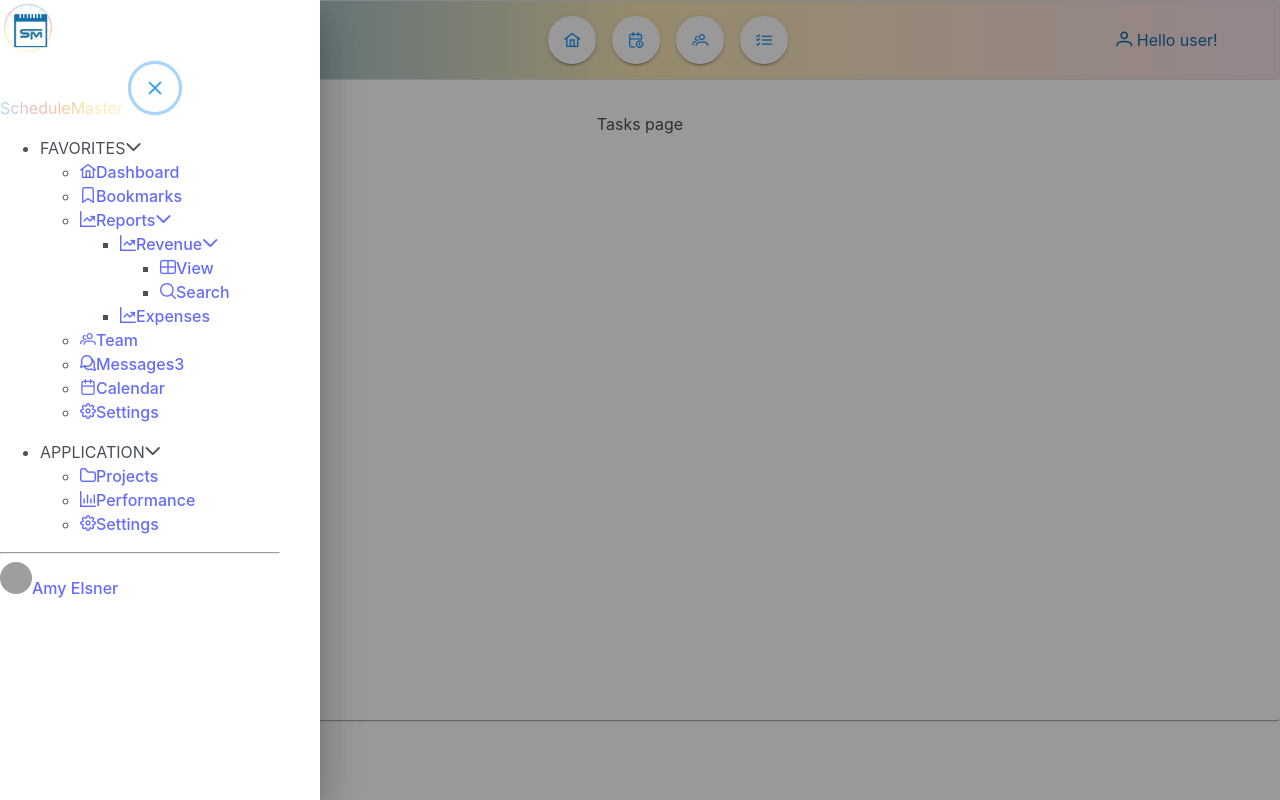
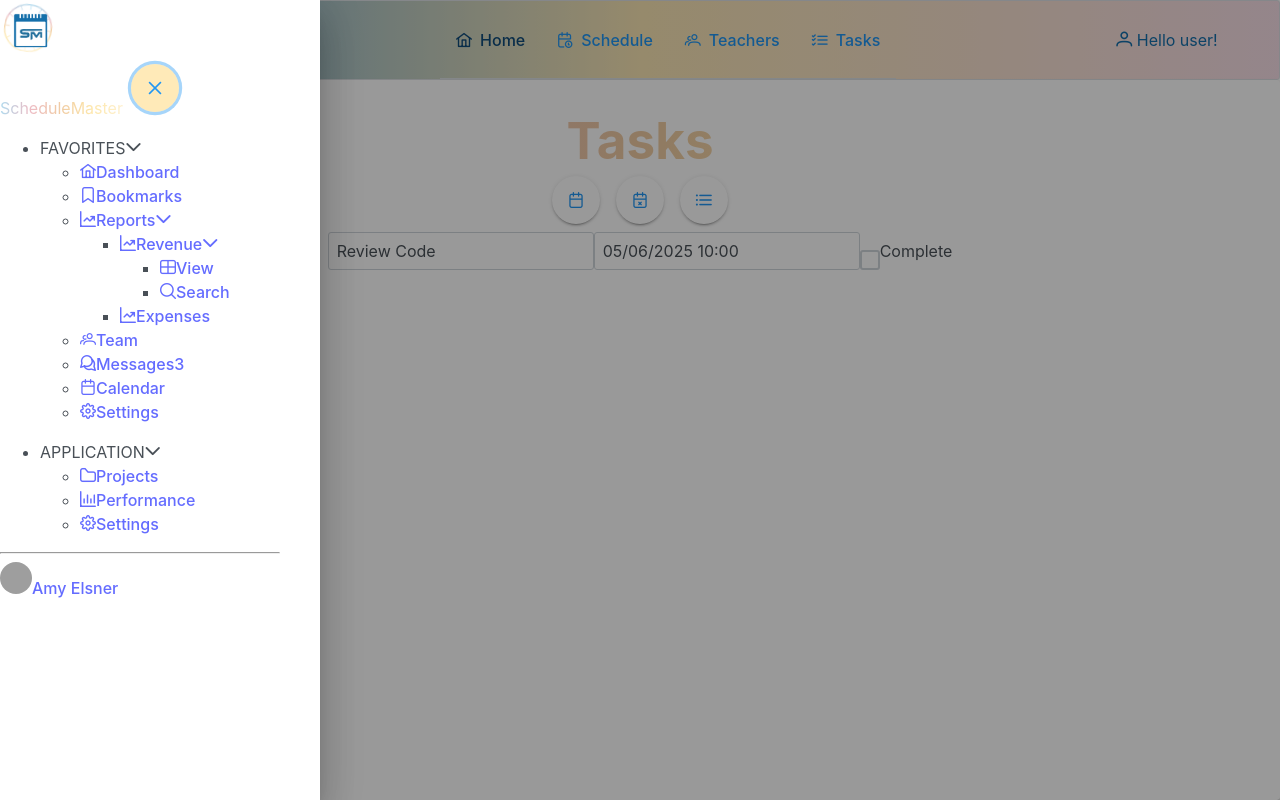
Before and after one commit to MONS-Designers/ScheduleMaster, a React (Vite) app in the folder ScheduleMasterClient/: page /tasks in a window 1280 px wide. Built offline with nearby package versions, Linux system fonts and the light colour scheme; grey boxes are pictures that could not be loaded.

Commit message:
Update tasks page and update menu style

```diff
--- a/ScheduleMasterClient/src/App.css
+++ b/ScheduleMasterClient/src/App.css
@@ -14,4 +14,9 @@
   -webkit-background-clip: text;
   -webkit-text-fill-color: transparent;
   transition: transform 0.3s ease;
+  margin: 0px;
 }
+
+button:focus, .focused-button{
+  background-color: #ffb50047;
+}
--- a/ScheduleMasterClient/src/components/Layout/Header.css
+++ b/ScheduleMasterClient/src/components/Layout/Header.css
@@ -15,3 +15,19 @@
     flex-wrap: nowrap;
     height: 10vh;
 }
+
+.p-tabmenu .p-tabmenu-nav .p-tabmenuitem.p-highlight .p-menuitem-link {
+    background: #ffffff00;
+    color: #104b7a;
+}
+
+.p-tabmenu .p-tabmenu-nav .p-tabmenuitem .p-menuitem-link {
+    background: #ffffff00;
+    color: #2196f3;
+    border: none;
+}
+
+.p-tabmenu .p-tabmenu-nav{
+    background: #ffffff00;
+    height: 10vh;
+}
--- a/ScheduleMasterClient/src/components/Layout/Header.tsx
+++ b/ScheduleMasterClient/src/components/Layout/Header.tsx
@@ -1,13 +1,23 @@
-
+import { useState } from 'react';
 import { Toolbar } from 'primereact/toolbar';
 import Logo from '../logoComponent/Logo';
 import { Button } from 'primereact/button';
 import '../../assets/styles/button.css';
 import './Header.css';
 import { useNavigate } from 'react-router-dom';
+import { TabMenu } from 'primereact/tabmenu';
 
 export default function Header() {
     const navigate = useNavigate();
+
+    const [activeIndex, setActiveIndex] = useState(0);
+
+    const menuItems = [
+        { label: 'Home', icon: 'pi pi-home', command: () => navigate('/') },
+        { label: 'Schedule', icon: 'pi pi-calendar-clock', command: () => navigate('/schedule') },
+        { label: 'Teachers', icon: 'pi pi-users', command: () => navigate('/teachers') },
+        { label: 'Tasks', icon: 'pi pi-list-check', command: () => navigate('/tasks') },
+    ];
 
     const startContent = (
         <div className='start-content'>
@@ -17,12 +27,15 @@ export default function Header() {
     );
 
     const centerContent = (
-        <div className="flex flex-wrap align-items-center">
-            <Button icon="pi pi-home" text raised rounded aria-label="Home" onClick={()=> navigate('/')} />
-            <Button icon="pi pi-calendar-clock" text raised rounded aria-label="Schedule" onClick={()=> navigate('/schedule')} />
-            <Button icon="pi pi-users" text raised rounded aria-label="Teachers" onClick={()=>navigate('/teachers')} />
-            <Button icon="pi pi-list-check" text raised rounded aria-label="Tasks" onClick={()=>navigate('/tasks')} />
-        </div>
+        <TabMenu
+            model={menuItems}
+            activeIndex={activeIndex}
+            onTabChange={(e) => {
+                setActiveIndex(e.index);
+                menuItems[e.index].command?.();
+            }}
+            className="menu"
+        />
     );
 
     const endContent = (
--- a/ScheduleMasterClient/src/components/Layout/Section.tsx
+++ b/ScheduleMasterClient/src/components/Layout/Section.tsx
@@ -3,7 +3,7 @@ import { Outlet } from 'react-router';
 
 const Section = () => {
     return (
-        <Card style={{minHeight: '80vh'}}>
+        <Card style={{minHeight: '90vh', padding: '0px'}}>
             <Outlet />
         </Card>
     );
--- /dev/null
+++ b/ScheduleMasterClient/src/components/tasks/DailyViewTasks.tsx
@@ -0,0 +1,51 @@
+import React from "react";
+import { ITaskDTO } from "../../types/ITaskDTO";
+import { InputText } from "primereact/inputtext";
+import { Calendar } from "primereact/calendar";
+import { Checkbox } from "primereact/checkbox";
+
+interface Props {
+  tasks: ITaskDTO[];
+  onUpdate: (task: ITaskDTO) => void;
+}
+
+const DailyViewTasks: React.FC<Props> = ({ tasks, onUpdate }) => {
+  const today = new Date().toISOString().slice(0, 10);
+
+  const todayTasks = tasks.filter(task => task.startDate?.slice(0, 10) === today);
+
+  const handleChange = (id: number, field: keyof ITaskDTO, value: any) => {
+    const updated = todayTasks.find(t => t.id === id);
+    if (updated) {
+      onUpdate({ ...updated, [field]: value });
+    }
+  };
+
+  return (
+    <div className="flex flex-col gap-3">
+      {todayTasks.map(task => (
+        <div key={task.id} className="p-3 border-1 border-round shadow-1">
+          <InputText
+            value={task.title}
+            onChange={e => handleChange(task.id, "title", e.target.value)}
+            className="w-full mb-2"
+          />
+          <Calendar
+            value={task.startDate ? new Date(task.startDate) : undefined}
+            onChange={e => handleChange(task.id, "startDate", e.value?.toISOString())}
+            showTime
+            className="mb-2"
+          />
+          <Checkbox
+            inputId={`complete-${task.id}`}
+            checked={task.isComplete || false}
+            onChange={e => handleChange(task.id, "isComplete", e.checked)}
+          />
+          <label htmlFor={`complete-${task.id}`}>Complete</label>
+        </div>
+      ))}
+    </div>
+  );
+};
+
+export default DailyViewTasks;
--- /dev/null
+++ b/ScheduleMasterClient/src/components/tasks/ListViewTasks.tsx
@@ -0,0 +1,58 @@
+import React from "react";
+import { ITaskDTO } from "../../types/ITaskDTO";
+import { DataTable } from "primereact/datatable";
+import { Column } from "primereact/column";
+import { InputText } from "primereact/inputtext";
+import { Calendar } from "primereact/calendar";
+import { Checkbox } from "primereact/checkbox";
+
+interface Props {
+  tasks: ITaskDTO[];
+  onUpdate: (task: ITaskDTO) => void;
+}
+
+const ListViewTasks: React.FC<Props> = ({ tasks, onUpdate }) => {
+  const onCellEdit = (task: ITaskDTO, field: keyof ITaskDTO, value: any) => {
+    onUpdate({ ...task, [field]: value });
+  };
+
+  return (
+    <DataTable value={tasks} editMode="cell">
+      <Column
+        field="title"
+        header="Title"
+        editor={options => (
+          <InputText
+            value={options.rowData.title}
+            onChange={e => onCellEdit(options.rowData, "title", e.target.value)}
+          />
+        )}
+      />
+      <Column
+        field="startDate"
+        header="Start"
+        body={row => new Date(row.startDate).toLocaleString()}
+        editor={options => (
+          <Calendar
+            // value={row.startDate ? new Date(row.startDate) : undefined}
+            onChange={e => onCellEdit(options.rowData, "startDate", e.value?.toISOString())}
+            showTime
+          />
+        )}
+      />
+      <Column
+        field="isComplete"
+        header="Complete"
+        body={row => (row.isComplete ? "Yes" : "No")}
+        editor={options => (
+          <Checkbox
+            checked={options.rowData.isComplete}
+            onChange={e => onCellEdit(options.rowData, "isComplete", e.checked)}
+          />
+        )}
+      />
+    </DataTable>
+  );
+};
+
+export default ListViewTasks;
--- /dev/null
+++ b/ScheduleMasterClient/src/components/tasks/WeeklyViewTasks.tsx
@@ -0,0 +1,14 @@
+import React from "react";
+import { ITaskDTO } from "../../types/ITaskDTO";
+
+interface Props {
+  tasks: ITaskDTO[];
+  onUpdate: (task: ITaskDTO) => void;
+}
+
+const WeeklyViewTasks: React.FC<Props> = (/*{ tasks, onUpdate }*/) => {
+  // You can group by date.getDay() here and render accordingly
+  return <div>Weekly View Coming Soon</div>;
+};
+
+export default WeeklyViewTasks;
--- /dev/null
+++ b/ScheduleMasterClient/src/pages/TasksManagement.tsx
@@ -0,0 +1,57 @@
+import React, { useState } from "react";
+import { ITaskDTO } from "../types/ITaskDTO";
+import DailyViewTasks from "../components/tasks/DailyViewTasks";
+import { Button } from "primereact/button";
+import ListViewTasks from "../components/tasks/ListViewTasks";
+import WeeklyViewTasks from "../components/tasks/WeeklyViewTasks";
+
+type ViewMode = "daily" | "weekly" | "list";
+
+// interface Props {
+//   tasks: ITaskDTO[];
+//   onUpdate: (updatedTask: ITaskDTO) => void;
+// }
+
+const initialTasks: ITaskDTO[] = [
+    {
+        id: 1,
+        priorityId: 2,
+        startDate: "2025-05-06T10:00",
+        endDate: "2025-05-06T11:00",
+        isComplete: false,
+        description: "Initial task",
+        noteContent: '1',
+        title: "Review Code",
+        isActive: true,
+    },
+];
+
+const TasksManagement = (/*{ tasks, onUpdate }*/) => {
+    const [tasks, onUpdate] = useState(initialTasks);
+    const [view, setView] = useState<ViewMode>("daily");
+
+    const handleFieldChange = (id: number, field: keyof ITaskDTO, value: any) => {
+        const updated = tasks.map(task =>
+            task.id === id ? { ...task, [field]: value } : task
+        );
+        // const updatedTask = updated.find(t => t.id === id)!;
+        // onUpdate(updatedTask);
+    };
+
+    return (
+        <div className="p-4">
+            <h1 className='gradient-text'>Tasks</h1>
+            <div className="flex gap-2 m-4">
+                <Button icon="pi pi-calendar" text raised rounded aria-label="Daily" onClick={() => setView("daily")} tooltip="Daily View" />
+                <Button icon="pi pi-calendar-times" text raised rounded aria-label="Weekly" onClick={() => setView("weekly")} tooltip="Weekly View" />
+                <Button icon="pi pi-list" text raised rounded aria-label="List" onClick={() => setView("list")} tooltip="List View" />
+            </div>
+
+            {view === "daily" && <DailyViewTasks tasks={tasks} onUpdate={() => { }} />}
+            {view === "weekly" && <WeeklyViewTasks tasks={tasks} onUpdate={() => { }} />}
+            {view === "list" && <ListViewTasks tasks={tasks} onUpdate={() => { }} />}
+        </div>
+    );
+};
+
+export default TasksManagement;
--- a/ScheduleMasterClient/src/pages/TeachersManagement.tsx
+++ b/ScheduleMasterClient/src/pages/TeachersManagement.tsx
@@ -15,6 +15,7 @@ const TeachersManagement = () => {
     }, []);
 
     const fetchData = async () => {
+        setLoading(true);
         try {
             const result = await teachersService.getByParametersData(1, null);
             setData(result);
--- a/ScheduleMasterClient/src/routers/AppRouter.tsx
+++ b/ScheduleMasterClient/src/routers/AppRouter.tsx
@@ -2,6 +2,7 @@ import { Routes, Route } from 'react-router';
 import Home from '../pages/Home';
 import TeachersManagement from '../pages/TeachersManagement';
 import { Layout } from '../components/Layout/Layout';
+import TasksManagement from '../pages/TasksManagement';
 
 const AppRouter = () => {
     return (
@@ -9,8 +10,8 @@ const AppRouter = () => {
             <Route path='/' element={<Layout />}>
                 <Route path="/" element={<Home />} />
                 <Route path="/schedule" element={<div>Schedule page</div>} />
-                <Route path="/teachers" element={< TeachersManagement />} />
-                <Route path="/tasks" element={<div>Tasks page</div>} />
+                <Route path="/teachers" element={<TeachersManagement />} />
+                <Route path="/tasks" element={<div><TasksManagement /></div>} />
             </Route>
         </Routes>
     );
--- /dev/null
+++ b/ScheduleMasterClient/src/types/IPriority.ts
@@ -0,0 +1,4 @@
+export interface IPriority{
+    id: number;
+    name: string;
+}
--- /dev/null
+++ b/ScheduleMasterClient/src/types/ITaskDTO.ts
@@ -0,0 +1,11 @@
+export interface ITaskDTO {
+  id: number;
+  priorityId: number;
+  startDate?: string;
+  endDate?: string;
+  isComplete?: boolean;
+  description?: string;
+  noteContent: string;
+  title: string;
+  isActive: boolean;
+};
```
